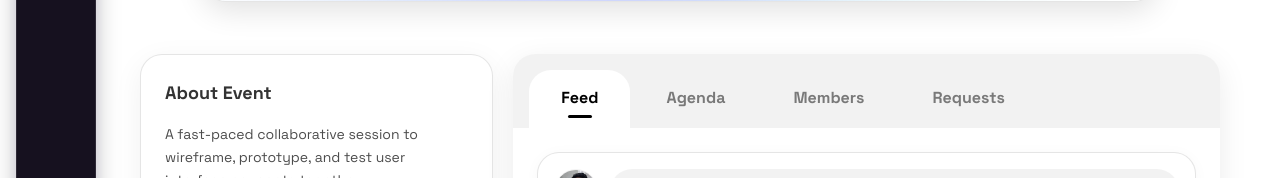
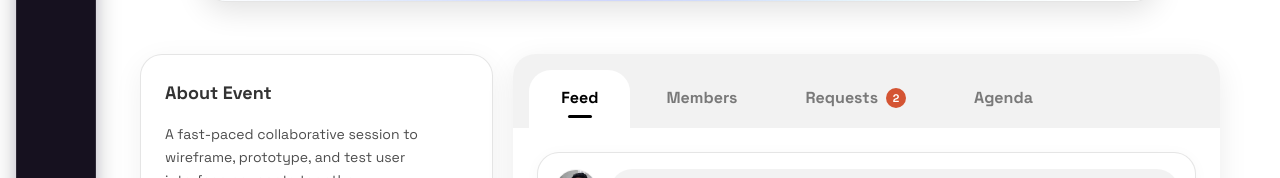
Before and after one commit to Alexeque1/GroupyApp, a Next.js app: page /event/1 in a window 1280 px wide. Shown: the part 527-705 px from the top of the page. Built offline with nearby package versions, Linux system fonts and the light colour scheme.

Commit message:
feat(event): enhance Requests tab with request count and resolve functionality

```diff
--- a/src/components/event/event-main-section.tsx
+++ b/src/components/event/event-main-section.tsx
@@ -4,6 +4,7 @@ import { AnimatePresence, motion } from "framer-motion";
 import type { FeedUser } from "@/lib/mock_data/users-data";
 import EventFeed from "./event-feed/event-feed-section";
 import RequestsSection from "./event-requests/event-requests-section";
+import { getRequestsForEvent, type JoinRequestViewModel } from "@/lib/requests-selector";
 
 const TABS_CONFIG = [
     {
@@ -11,12 +12,7 @@ const TABS_CONFIG = [
         description:
             "Lorem, ipsum dolor sit amet consectetur adipisicing elit. Placeat magnam saepe iste, minus ut quibusdam enim quis est necessitatibus eaque dicta, commodi amet debitis et soluta dolorum numquam a reiciendis.",
     },
-    {
-        key: "Agenda",
-        description:
-            "Lorem, ipsum dolor sit amet consectetur adipisicing elit. Suscipit eaque at commodi aperiam itaque expedita accusamus, doloremque numquam veniam ut praesentium eius, harum nostrum iure repudiandae sapiente non, ratione quod?",
-    },
-    {
+        {
         key: "Members",
         description:
             "Lorem, ipsum dolor sit amet consectetur adipisicing elit. Blanditiis voluptate magnam accusamus ullam. Quos vero ducimus rerum incidunt, in quidem error! Placeat molestiae reprehenderit laborum? Veniam delectus atque amet eum.",
@@ -25,6 +21,11 @@ const TABS_CONFIG = [
         key: "Requests",
         description:
             "Lorem, ipsum dolor sit amet consectetur adipisicing elit. Blanditiis voluptate magnam accusamus ullam. Quos vero ducimus rerum incidunt, in quidem error! Placeat molestiae reprehenderit laborum? Veniam delectus atque amet eum.",
+    },
+    {
+        key: "Agenda",
+        description:
+            "Lorem, ipsum dolor sit amet consectetur adipisicing elit. Suscipit eaque at commodi aperiam itaque expedita accusamus, doloremque numquam veniam ut praesentium eius, harum nostrum iure repudiandae sapiente non, ratione quod?",
     },
 ] as const;
 
@@ -37,6 +38,14 @@ type EventMainSectionProps = {
 
 export default function EventMainSection({ user, eventId }: EventMainSectionProps) {
     const [activeTab, setActiveTab] = useState<TabType>(TABS_CONFIG[0].key);
+    // Lives here (not in RequestsSection) so the "Requests" tab badge can read the count,
+    // and so resolved requests stay resolved when the tab unmounts on switch.
+    const [requests, setRequests] = useState(() => getRequestsForEvent(eventId));
+
+    // TODO: persist on the backend (EventMember role "pending" → "member" / delete).
+    const handleResolveRequest = (request: JoinRequestViewModel) => {
+        setRequests((prev) => prev.filter((r) => r.id !== request.id));
+    };
 
     return (
         <section className="z-10 flex min-h-[500px] flex-[2] flex-col overflow-hidden rounded-3xl bg-black/5 shadow-[0_8px_30px_rgba(0,0,0,0.08)] backdrop-blur-md pt-2 md:pt-4">
@@ -49,6 +58,7 @@ export default function EventMainSection({ user, eventId }: EventMainSectionProp
                         isActive={activeTab === key}
                         onClick={() => setActiveTab(key)}
                         layoutId="profile-tabs"
+                        badge={key === "Requests" ? requests.length : undefined}
                     />
                 ))}
             </header>
@@ -69,7 +79,7 @@ export default function EventMainSection({ user, eventId }: EventMainSectionProp
                         )}
 
                         {activeTab === "Requests" && (
-                            <RequestsSection eventId={eventId} />
+                            <RequestsSection requests={requests} onResolve={handleResolveRequest} />
                         )}
                     </motion.div>
                 </AnimatePresence>
--- a/src/components/event/event-requests/event-requests-section.tsx
+++ b/src/components/event/event-requests/event-requests-section.tsx
@@ -4,20 +4,20 @@ import { useState } from "react";
 import { AnimatePresence, motion } from "framer-motion";
 import { Inbox } from "lucide-react";
 import StatusAlert from "@/components/ui/alerts/status-alert";
-import { getRequestsForEvent, type JoinRequestViewModel } from "@/lib/requests-selector";
+import type { JoinRequestViewModel } from "@/lib/requests-selector";
 import EventRequestBox from "./event-request-box";
 
 type EventRequestsSectionProps = {
-    eventId: number;
+    // Owned by EventMainSection, which also shows the count on the "Requests" tab.
+    requests: JoinRequestViewModel[];
+    onResolve: (request: JoinRequestViewModel, accepted: boolean) => void;
 };
 
-export default function RequestsSection({ eventId }: EventRequestsSectionProps) {
-    const [requests, setRequests] = useState(() => getRequestsForEvent(eventId));
+export default function RequestsSection({ requests, onResolve }: EventRequestsSectionProps) {
     const [statusMessage, setStatusMessage] = useState<string | null>(null);
 
-    // TODO: persist on the backend (EventMember role "pending" → "member" / delete).
     const resolveRequest = (request: JoinRequestViewModel, accepted: boolean) => {
-        setRequests((prev) => prev.filter((r) => r.id !== request.id));
+        onResolve(request, accepted);
         setStatusMessage(
             accepted
                 ? `${request.requester.firstName} joined the event.`
--- a/src/components/ui/navigation-tab-button.tsx
+++ b/src/components/ui/navigation-tab-button.tsx
@@ -9,6 +9,8 @@ interface NavigationTabButtonProps {
     onClick: () => void;
     layoutId?: string;
     className?: string;
+    // Count shown next to the label (e.g. pending requests). Hidden when 0 or undefined.
+    badge?: number;
 }
 
 export default function NavigationTabButton({
@@ -17,7 +19,10 @@ export default function NavigationTabButton({
     onClick,
     layoutId = "default-tab-indicator",
     className,
+    badge,
 }: NavigationTabButtonProps) {
+    const showBadge = badge !== undefined && badge > 0;
+
     return (
         <button
             onClick={onClick}
@@ -29,7 +34,17 @@ export default function NavigationTabButton({
                 className
             )}
         >
-            <span className="relative z-10 mb-1.5">{label}</span>
+            <span className="relative z-10 mb-1.5 flex items-center gap-2">
+                {label}
+                {showBadge && (
+                    <span
+                        aria-label={`${badge} pending`}
+                        className="flex h-5 min-w-5 items-center justify-center rounded-full bg-[#D45433] px-1.5 text-[11px] font-bold leading-none text-white"
+                    >
+                        {badge > 99 ? "99+" : badge}
+                    </span>
+                )}
+            </span>
 
             {isActive && (
                 <motion.div
```
